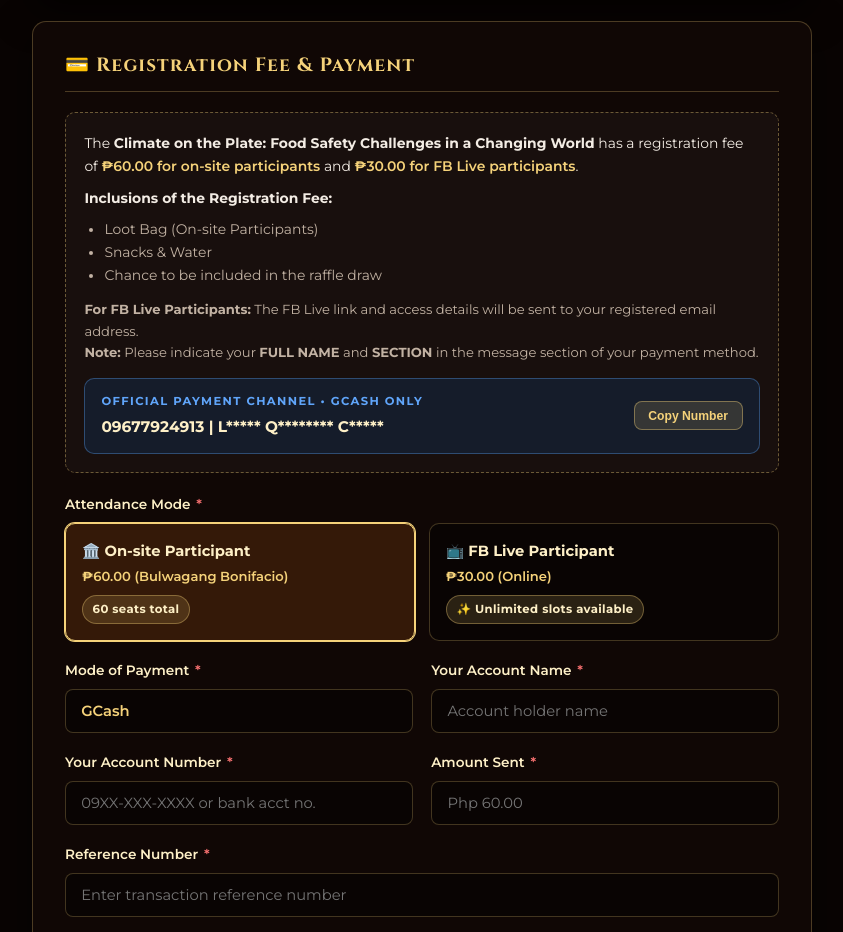
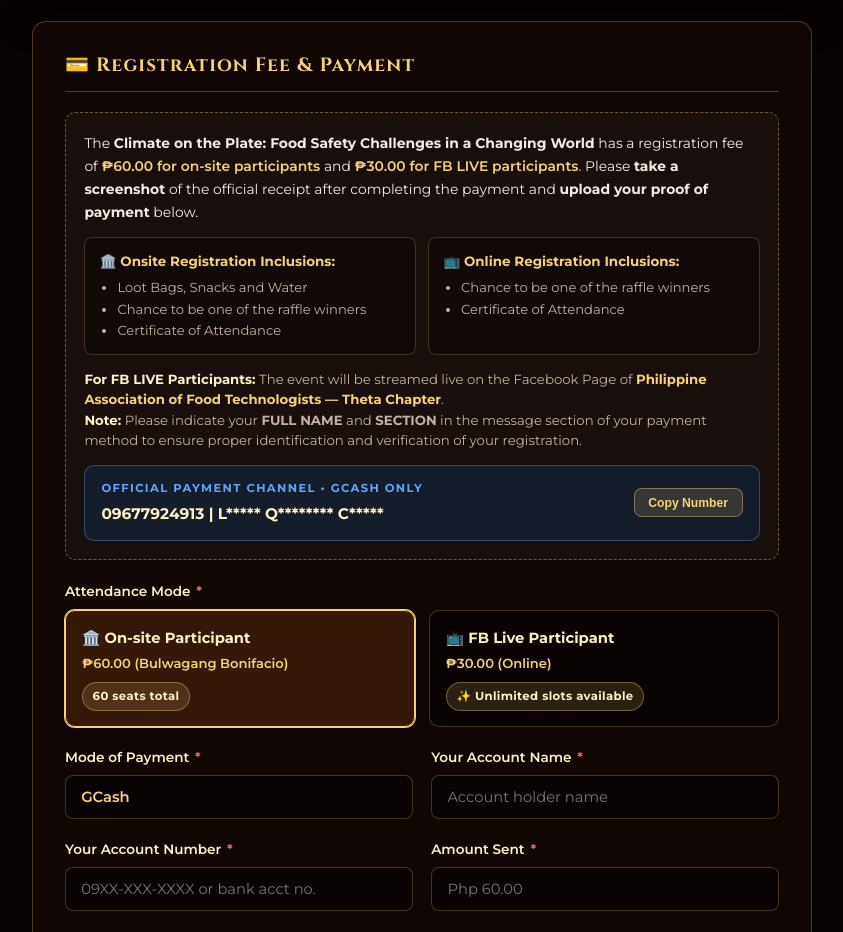
Before and after one commit to aliyxhcx/climate-on-the-plate-registration, a plain HTML site: page index.html in a window 1280 px wide. Shown: the part 2163-3095 px from the top of the page, without its empty margins (218-1061 px from the left). Drawn offline with Linux system fonts and the light colour scheme; no server answers.

Commit message:
Update index.html

```diff
--- a/index.html
+++ b/index.html
@@ -454,6 +454,32 @@
     .payment-details-box ul {
       margin: 0.5rem 0 0.75rem 1.25rem;
       color: var(--text-muted);
+    }
+
+    .inclusions-grid {
+      display: grid;
+      grid-template-columns: repeat(auto-fit, minmax(220px, 1fr));
+      gap: 0.75rem;
+      margin: 0.85rem 0;
+    }
+
+    .inclusion-box {
+      background: rgba(12, 7, 5, 0.55);
+      border: 1px solid rgba(245, 210, 122, 0.2);
+      border-radius: 8px;
+      padding: 0.75rem 0.9rem;
+    }
+
+    .inclusion-box strong {
+      display: block;
+      color: var(--gold);
+      font-size: 0.84rem;
+      margin-bottom: 0.3rem;
+    }
+
+    .inclusion-box ul {
+      margin: 0 0 0 1.1rem;
+      font-size: 0.82rem;
     }
 
     .payment-channels {
@@ -1013,20 +1039,35 @@
             <p>
               The <strong>Climate on the Plate: Food Safety Challenges in a Changing World</strong> has a
               registration fee of <span class="highlight">₱60.00 for on-site participants</span> and
-              <span class="highlight">₱30.00 for FB Live participants</span>.
+              <span class="highlight">₱30.00 for FB LIVE participants</span>. Please <strong>take a screenshot</strong>
+              of the official receipt after completing the payment and <strong>upload your proof of payment</strong> below.
             </p>
-            <p style="margin-top: 0.6rem;"><strong>Inclusions of the Registration Fee:</strong></p>
-            <ul>
-              <li>Loot Bag (On-site Participants)</li>
-              <li>Snacks & Water</li>
-              <li>Chance to be included in the raffle draw</li>
-            </ul>
-            <p style="font-size: 0.82rem; color: var(--text-muted);">
-              <strong>For FB Live Participants:</strong> The FB Live link and access details will be sent to your registered email address.<br />
-              <strong>Note:</strong> Please indicate your <strong>FULL NAME</strong> and <strong>SECTION</strong> in the message section of your payment method.
+
+            <div class="inclusions-grid">
+              <div class="inclusion-box">
+                <strong>🏛️ Onsite Registration Inclusions:</strong>
+                <ul>
+                  <li>Loot Bags, Snacks and Water</li>
+                  <li>Chance to be one of the raffle winners</li>
+                  <li>Certificate of Attendance</li>
+                </ul>
+              </div>
+              <div class="inclusion-box">
+                <strong>📺 Online Registration Inclusions:</strong>
+                <ul>
+                  <li>Chance to be one of the raffle winners</li>
+                  <li>Certificate of Attendance</li>
+                </ul>
+              </div>
+            </div>
+
+            <p style="font-size: 0.83rem; color: var(--text-muted); line-height: 1.55;">
+              <strong style="color: var(--cream);">For FB LIVE Participants:</strong> The event will be streamed live on the Facebook Page of
+              <strong style="color: var(--gold);">Philippine Association of Food Technologists — Theta Chapter</strong>.<br />
+              <strong style="color: var(--cream);">Note:</strong> Please indicate your <strong>FULL NAME</strong> and <strong>SECTION</strong>
+              in the message section of your payment method to ensure proper identification and verification of your registration.
             </p>
 
-            <!-- TODO: Fill in your actual account numbers and names below -->
             <div class="gcash-box">
               <div class="gcash-info">
                 <span class="gcash-label">Official Payment Channel • GCash Only</span>
```
